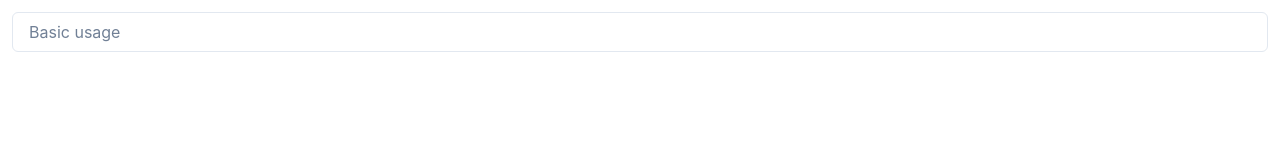
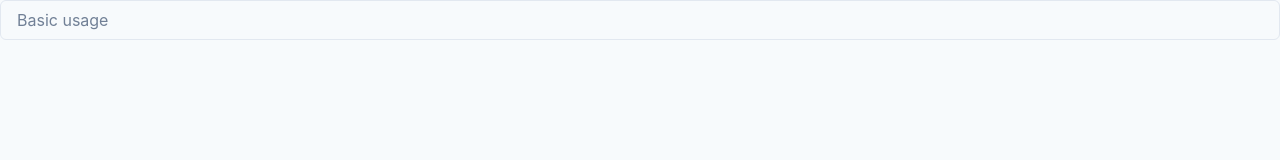
Before and after one commit to leonardopn/juris-calendar-web, a React (Vite) app: page / in a window 1280 px wide. Shown: the top 160 px of the page. Built offline with nearby package versions, Linux system fonts and the light colour scheme.

Commit message:
feat(Hook: useTheme): :sparkles: Cria inicialmente o hook

```diff
--- /dev/null
+++ b/src/hooks/useTheme.tsx
@@ -0,0 +1,7 @@
+import { useTheme as chakraUseTheme } from "@chakra-ui/react";
+import { Theme } from "../theme/theme";
+
+export function useTheme() {
+	const theme = chakraUseTheme<Theme>();
+	return theme;
+}
--- a/src/theme/theme.ts
+++ b/src/theme/theme.ts
@@ -1,11 +1,20 @@
-import { extendTheme } from "@chakra-ui/react";
+import { extendTheme, theme as ChakraTheme } from "@chakra-ui/react";
 
-export const theme = extendTheme({
+const extendThemeProps = {
+	colors: {
+		main: ChakraTheme.colors.purple,
+		text: ChakraTheme.colors.gray,
+	},
+	shadow: {
+		main: "rgba(99, 99, 99, 0.2) 0px 2px 8px 0px",
+	},
 	styles: {
 		global: {
-			body: {
-				padding: 3,
-			},
+			body: { backgroundColor: "gray.50" },
 		},
 	},
-});
+};
+
+export const theme = extendTheme(extendThemeProps);
+
+export type Theme = typeof extendThemeProps;
```
